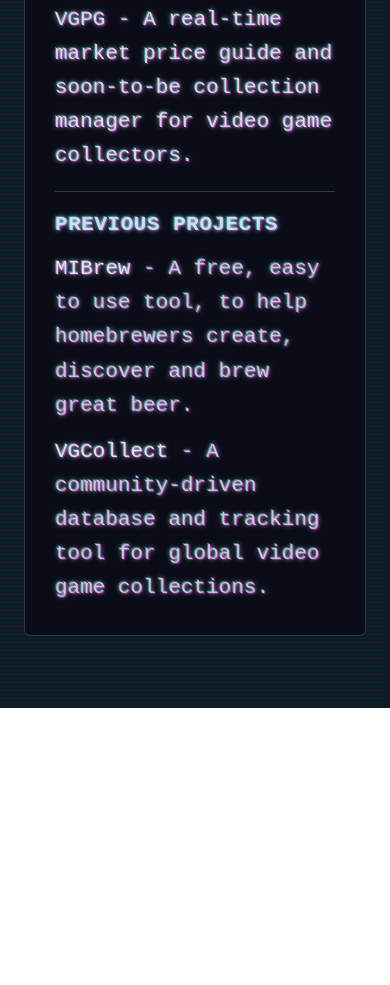
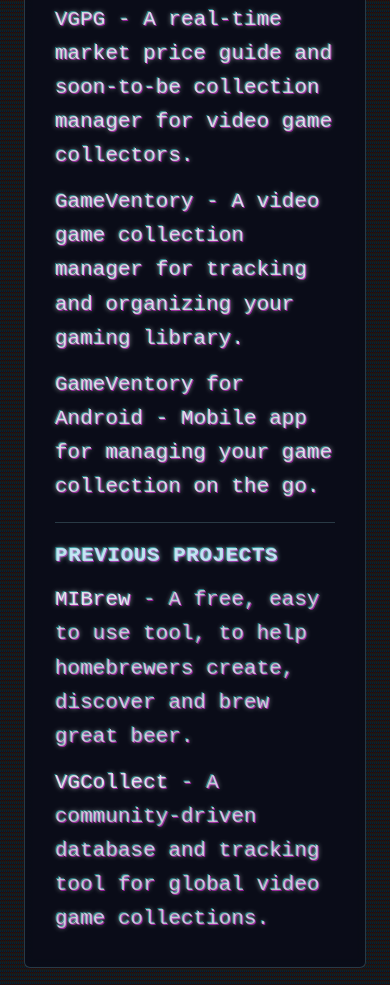
Before and after one commit to matthewkris/mattkris.github.io, a website: page index.html in a window 390 px wide. Shown: the part 1928-2913 px from the top of the page. Before the commit the page ends 2636 px from the top, so only its background shows below. Drawn offline with Linux system fonts and the light colour scheme.

Commit message:
Add GameVentory project and mobile app links to portfolio

```diff
--- a/index.html
+++ b/index.html
@@ -69,6 +69,8 @@
           <ul class="text-sm leading-relaxed">
             <li class="mb-2"><a href="https://dgcollect.com" target="_blank" rel="noopener noreferrer">DGCollect</a> - A collectible management tool for disc golf enthusiasts to manage their disc collections.</li>
             <li class="mb-2"><a href="https://vgpg.app" target="_blank" rel="noopener noreferrer">VGPG</a> - A real-time market price guide and soon-to-be collection manager for video game collectors.</li>
+            <li class="mb-2"><a href="https://gameventory.app" target="_blank" rel="noopener noreferrer">GameVentory</a> - A video game collection manager for tracking and organizing your gaming library.</li>
+            <li class="mb-2"><a href="https://play.google.com/store/apps/details?id=com.mattkris.gameventory" target="_blank" rel="noopener noreferrer">GameVentory for Android</a> - Mobile app for managing your game collection on the go.</li>
           </ul>
 
           <div class="mt-3 border-t border-cyan-200/20 pt-3">
```
